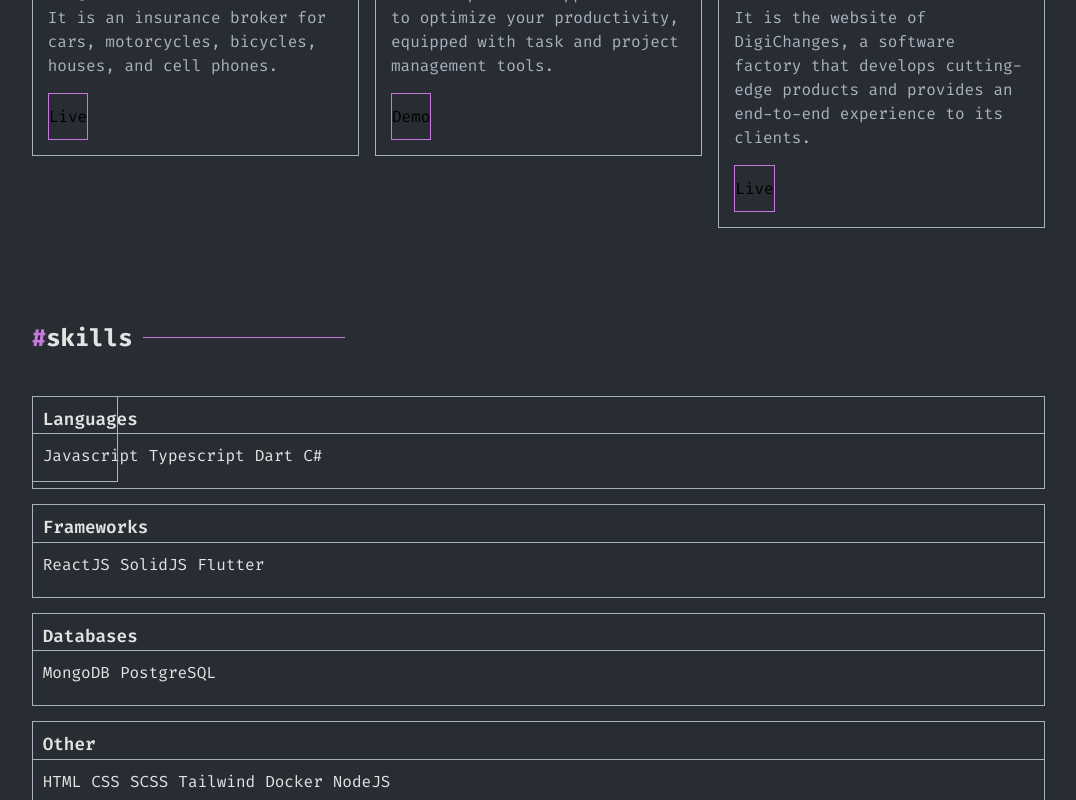
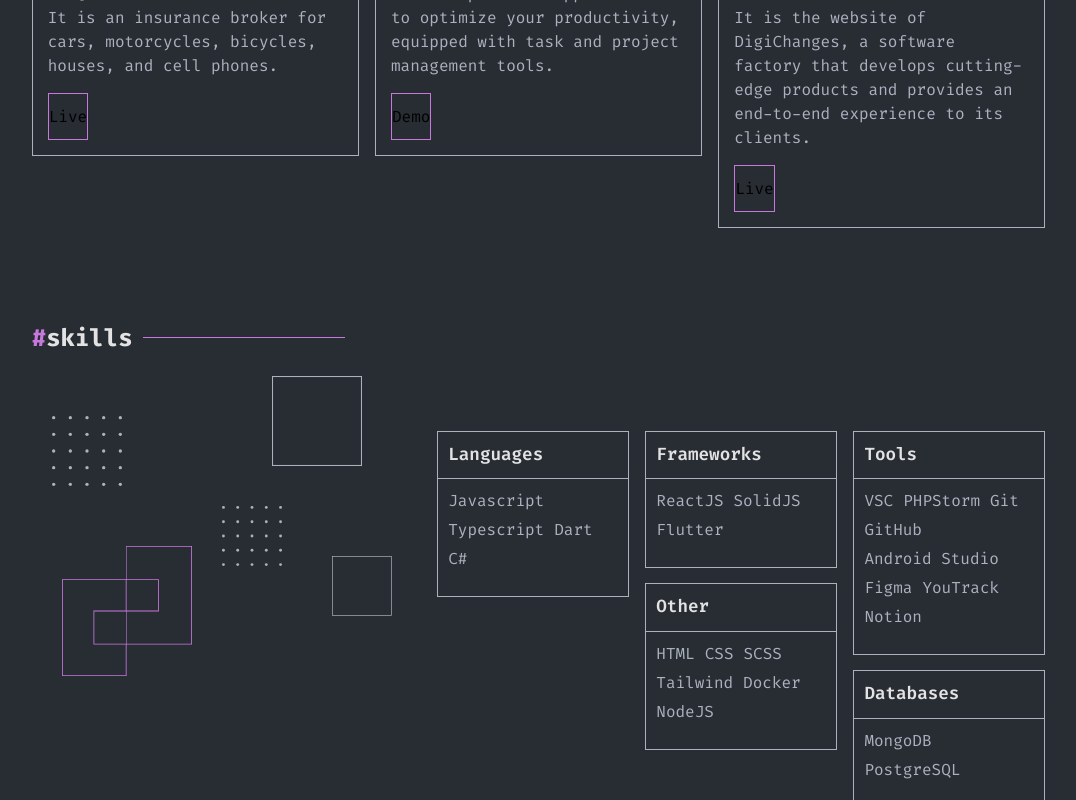
Before and after one commit to julian-saez/portfolio2024, a React (Vite) app: page / in a window 1280 px wide. Shown: the part 1351-2151 px from the top of the page, without its empty margins (95-1171 px from the left). Built offline with nearby package versions, Linux system fonts and the light colour scheme.

Commit message:
feat: add skills section done

```diff
--- a/src/atoms/SkillsTable/SkillsTable.jsx
+++ b/src/atoms/SkillsTable/SkillsTable.jsx
@@ -3,7 +3,9 @@ import styles from './SkillsTable.module.css';
 const SkillsTable = ({ title, skills }) => {
     return(
         <div className={ styles.skills_table }>
-            <span className={ styles.skills_title }>{ title }</span>
+            <div className={ styles.title_skills_container }>
+                <span className={ styles.skills_title }>{ title }</span>
+            </div>
             <div className={ styles.skills_list }>
                 {
                     skills.map(skill => (
--- a/src/atoms/SkillsTable/SkillsTable.module.css
+++ b/src/atoms/SkillsTable/SkillsTable.module.css
@@ -1,20 +1,28 @@
 .skills_table {
     border: 1px solid var(--gray-color);
-    padding: 10px 0;
+    padding-bottom: 10px;
     margin: 15px 0;
+}
+
+.title_skills_container {
+    padding: 10px;
+    border-bottom: 1px solid var(--gray-color);
 }
 
 .skills_title {
     font-weight: 600;
     font-size: 1.1rem;
-    padding: 10px;
 }
 
 .skills_list {
-    border-top: 1px solid var(--gray-color);
     padding: 10px;
+    width: 100%;
+    display: flex;
+    flex-wrap: wrap;
 }
 
 .skill_item {
     padding-right: 10px;
+    padding-bottom: 5px;
+    color: var(--gray-color);
 }
--- a/src/atoms/vectors/Square.jsx
+++ b/src/atoms/vectors/Square.jsx
@@ -1,5 +1,5 @@
 const Square = () => (
-    <svg width="86" height="86" viewBox="0 0 86 86" fill="none" xmlns="http://www.w3.org/2000/svg">
+    <svg viewBox="0 0 86 86" fill="none" xmlns="http://www.w3.org/2000/svg">
         <rect x="0.5" y="0.5" width="85" height="85" stroke="#ABB2BF"/>
     </svg>
 );
--- a/src/templates/Home/organisms/Skills/Skills.jsx
+++ b/src/templates/Home/organisms/Skills/Skills.jsx
@@ -30,14 +30,23 @@ const Skills = () => {
                 <div className={ styles.v_skills_dots_square_2 }>
                     <DotsSquare />
                 </div>
+                <div className={ styles.v_skills_square_2 }>
+                    <Square />
+                </div>
             </div>
 
-            <div>
-                <SkillsTable title='Languages' skills={ languagesList } />
-                <SkillsTable title='Frameworks' skills={ frameworksList } />
-                <SkillsTable title='Databases' skills={ databasesList } />
-                <SkillsTable title='Other' skills={ otherList } />
-                <SkillsTable title='Tools' skills={ toolsList } />
+            <div className={ styles.skills_list }>
+                <div>
+                    <SkillsTable title='Languages' skills={ languagesList } />
+                </div>
+                <div>
+                    <SkillsTable title='Frameworks' skills={ frameworksList } />
+                    <SkillsTable title='Other' skills={ otherList } />
+                </div>
+                <div>
+                    <SkillsTable title='Tools' skills={ toolsList } />
+                    <SkillsTable title='Databases' skills={ databasesList } />
+                </div>
             </div>
         </section>
     );
--- a/src/templates/Home/organisms/Skills/Skills.module.css
+++ b/src/templates/Home/organisms/Skills/Skills.module.css
@@ -1,28 +1,82 @@
-.skills_section {
-    height: 60vh;
-}
-
 .vectors_in_skills_section {
     position: relative;
 }
 
 .v_skills_cube,
 .v_skills_square,
+.v_skills_square_2,
 .v_skills_dots_square_1,
 .v_skills_dots_square_2 {
     position: absolute;
 }
 
 @media screen and (max-width: 960px) {
+    .skills_list {
+        padding: 20px 0;
+    }
+
     .v_skills_cube {
-        width: 150px;
-        top: -100px;
+        width: 120px;
+        top: -150px;
         right: -30px;
     }
 
     .v_skills_square {
+        display: none;
         width: 5px;
         top: 30px;
         right: 25px;
     }
 }
+
+@media screen and (min-width: 960px) {
+    .skills_section {
+        position: relative;
+        height: 100%;
+        min-height: 60vh;
+    }
+
+    .skills_list {
+        position: absolute;
+        right: 0;
+        width: 100%;
+        max-width: 60%;
+        display: grid;
+        grid-template-columns: repeat(3, 1fr);
+        gap: 1em;
+    }
+
+    .skills_list {
+        padding: 20px 0;
+    }
+
+    .v_skills_cube {
+        width: 130px;
+        top: 150px;
+        left: 30px;
+    }
+
+    .v_skills_square {
+        width: 90px;
+        top: -20px;
+        left: 240px;
+    }
+
+    .v_skills_dots_square_1 {
+        width: 70px;
+        top: 20px;
+        left: 20px;
+    }
+
+    .v_skills_dots_square_2 {
+        width: 60px;
+        top: 110px;
+        left: 190px;
+    }
+
+    .v_skills_square_2 {
+        width: 60px;
+        top: 160px;
+        left: 300px;
+    }
+}
```
